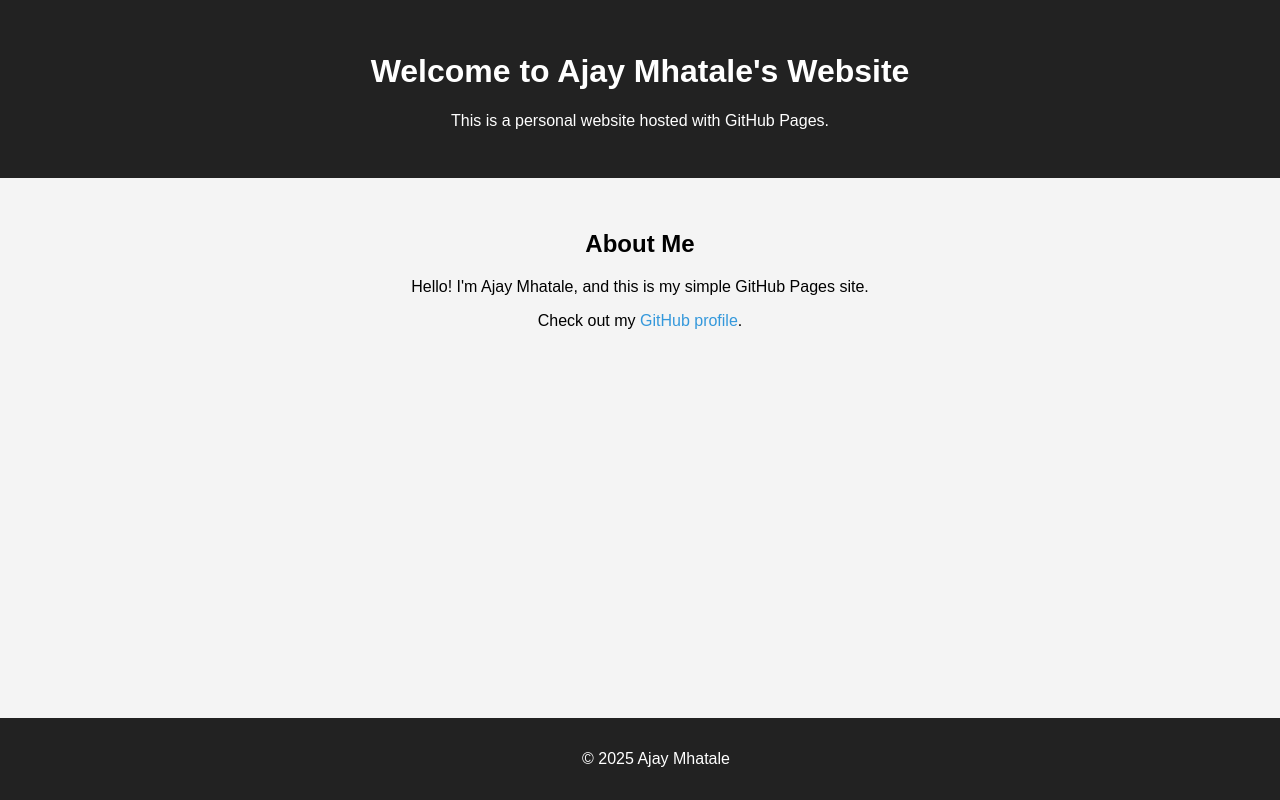
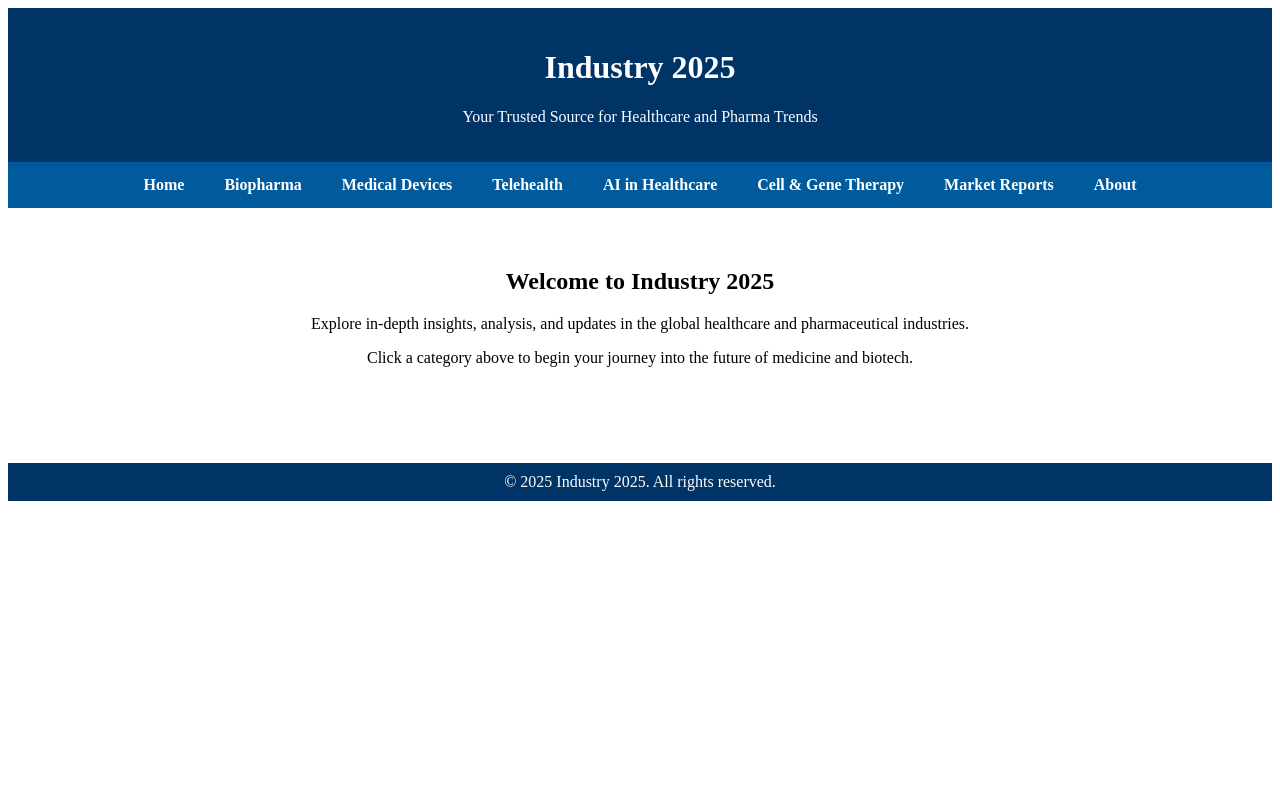
Before and after one commit to AjayMhatale2025/Shape-Memory-Polymers-Market, a plain HTML site: page index.html in a window 1280 px wide. Drawn offline with Linux system fonts and the light colour scheme.

Commit message:
Update index.html

```diff
--- a/index.html
+++ b/index.html
@@ -1,58 +1,78 @@
 <!DOCTYPE html>
 <html lang="en">
 <head>
-  <meta name="google-site-verification" content="iFdKTJZNB8fqYywGVUsXbvHz_LZy1LsNpyDKf8-cU0Y" />
-  <meta charset="UTF-8">
-  <meta name="viewport" content="width=device-width, initial-scale=1">
-  <title>Ajay Mhatale | Personal Website</title>
+  <meta charset="UTF-8" />
+  <meta name="viewport" content="width=device-width, initial-scale=1.0"/>
+  <title>Industry 2025 – Healthcare & Pharma Insights</title>
   <style>
+    <meta name="google-site-verification" content="iFdKTJZNB8fqYywGVUsXbvHz_LZy1LsNpyDKf8-cU0Y" />
     body {
       font-family: Arial, sans-serif;
-      text-align: center;
+      background-color: #f7f9fc;
       margin: 0;
       padding: 0;
-      background-color: #f4f4f4;
     }
     header {
-      background-color: #222;
+      background-color: #003366;
+      color: #ffffff;
+      padding: 20px;
+      text-align: center;
+    }
+    nav {
+      background-color: #005a9c;
+      display: flex;
+      justify-content: center;
+      flex-wrap: wrap;
+    }
+    nav a {
       color: white;
-      padding: 2rem 1rem;
+      padding: 14px 20px;
+      text-decoration: none;
+      font-weight: bold;
+      display: block;
+    }
+    nav a:hover {
+      background-color: #003366;
     }
     main {
-      padding: 2rem;
+      padding: 40px 20px;
+      text-align: center;
     }
     footer {
-      background-color: #222;
+      background-color: #003366;
       color: white;
-      padding: 1rem;
-      position: fixed;
-      bottom: 0;
-      width: 100%;
-    }
-    a {
-      color: #3498db;
-      text-decoration: none;
-    }
-    a:hover {
-      text-decoration: underline;
+      text-align: center;
+      padding: 10px;
+      margin-top: 40px;
     }
   </style>
 </head>
 <body>
 
   <header>
-    <h1>Welcome to Ajay Mhatale's Website</h1>
-    <p>This is a personal website hosted with GitHub Pages.</p>
+    <h1>Industry 2025</h1>
+    <p>Your Trusted Source for Healthcare and Pharma Trends</p>
   </header>
 
+  <nav>
+    <a href="#">Home</a>
+    <a href="#biopharma">Biopharma</a>
+    <a href="#medtech">Medical Devices</a>
+    <a href="#telehealth">Telehealth</a>
+    <a href="#ai">AI in Healthcare</a>
+    <a href="#regenerative">Cell & Gene Therapy</a>
+    <a href="#reports">Market Reports</a>
+    <a href="#about">About</a>
+  </nav>
+
   <main>
-    <h2>About Me</h2>
-    <p>Hello! I'm Ajay Mhatale, and this is my simple GitHub Pages site.</p>
-    <p>Check out my <a href="https://github.com/ajaymhatale2025" target="_blank">GitHub profile</a>.</p>
+    <h2>Welcome to Industry 2025</h2>
+    <p>Explore in-depth insights, analysis, and updates in the global healthcare and pharmaceutical industries.</p>
+    <p>Click a category above to begin your journey into the future of medicine and biotech.</p>
   </main>
 
   <footer>
-    <p>&copy; 2025 Ajay Mhatale</p>
+    &copy; 2025 Industry 2025. All rights reserved.
   </footer>
 
 </body>
```
